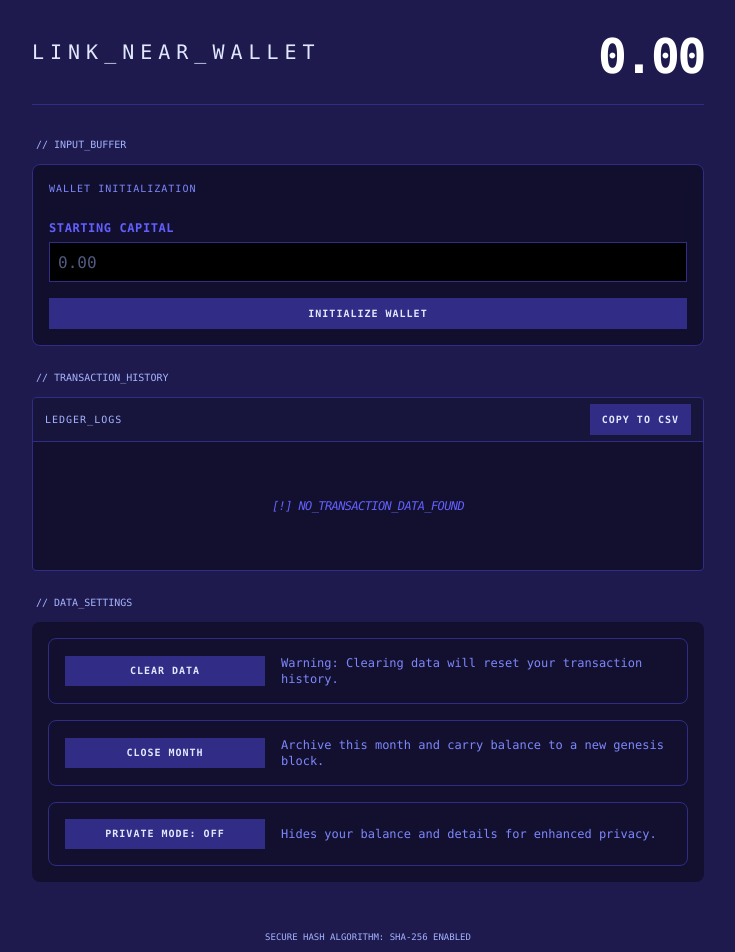
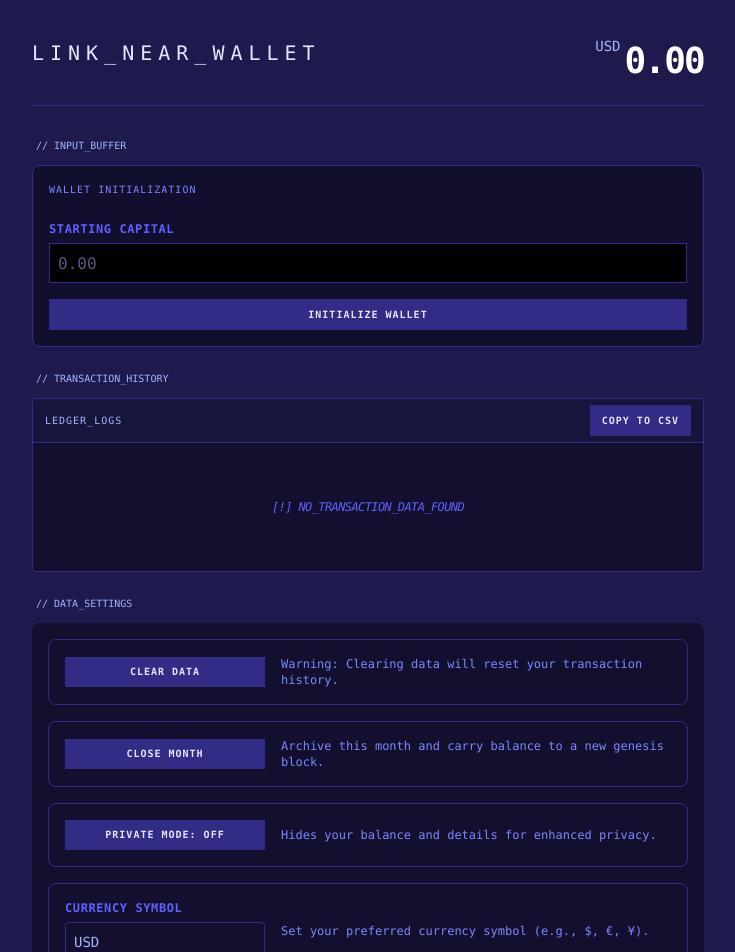
Before and after one commit to marespopa/linknear, a React (Vite) app in the folder app/: page / in a window 1280 px wide. Shown: the top 952 px of the page, without its empty margins (272-1007 px from the left). Built offline with nearby package versions, Linux system fonts and the light colour scheme; the HTML template or start-up script is replaced by a standard one.

Commit message:
feat: implement currency symbol

```diff
--- a/app/package.json
+++ b/app/package.json
@@ -13,6 +13,7 @@
   "dependencies": {
     "@tailwindcss/vite": "^4.2.0",
     "clsx": "^2.1.1",
+    "idb-keyval": "^6.2.2",
     "jotai": "^2.18.0",
     "lucide-react": "^0.574.0",
     "nanoid": "^5.1.6",
--- a/app/src/App.tsx
+++ b/app/src/App.tsx
@@ -1,6 +1,6 @@
 // src/App.tsx
 import { useAtom, useAtomValue } from 'jotai';
-import { balanceAtom, privacyAtom } from './store/atoms';
+import { balanceAtom, currencyAtom, privacyAtom } from './store/atoms';
 import { useRegisterSW } from 'virtual:pwa-register/react';
 import TransactionForm from './components/TransactionForm';
 import TransactionHistory from './components/TransactionHistory';
@@ -9,6 +9,7 @@ import SectionHeader from './components/ui/SectionHeader';
 
 export default function App() {
   const balance = useAtomValue(balanceAtom);
+  const currency = useAtomValue(currencyAtom);
   const [isPrivateMode, setIsPrivateMode] = useAtom(privacyAtom);
 
   useRegisterSW({
@@ -34,10 +35,17 @@ export default function App() {
               LINK_NEAR_WALLET
             </h1>
             <div
-              className="text-5xl font-bold text-white tracking-tighter"
+              className="text-5xl font-bold text-white cursor-pointer select-none"
               onClick={() => setIsPrivateMode(!isPrivateMode)}
             >
-              {balanceDisplay}
+              <span className="text-white font-bold text-4xl tabular-nums">
+                <span className="text-sm font-light text-indigo-300 align-top mr-1 inline-block mt-1">
+                  {currency}
+                </span>
+                <span className="tracking-tighter">
+                  {balanceDisplay}
+                </span>
+              </span>
             </div>
           </div>
         </header>
@@ -55,8 +63,8 @@ export default function App() {
           </section>
 
           <section>
-           <SectionHeader title="Data_Settings" />
-           <Settings />
+            <SectionHeader title="Data_Settings" />
+            <Settings />
           </section>
         </div>
         {/* System Footer */}
--- a/app/src/components/Settings.tsx
+++ b/app/src/components/Settings.tsx
@@ -1,7 +1,7 @@
-import React from 'react'; // Added React import
 import Button from './forms/Button';
+import Input from './forms/Input';
 import { useAtom } from 'jotai';
-import { chainAtom, historyAtom, privacyAtom } from '../store/atoms';
+import { chainAtom, currencyAtom, historyAtom, privacyAtom } from '../store/atoms';
 import { generateHash, generateMonthSeal } from '../logic/crypto';
 
 // 1. Define the Interface (or import it)
@@ -16,6 +16,7 @@ interface Block {
 
 const Settings: React.FC = () => {
   const [chain, setChain] = useAtom(chainAtom);
+  const [currency, setCurrency] = useAtom(currencyAtom);
   const [, setHistory] = useAtom(historyAtom); // Skip 'history' if unused to avoid TS warnings
   const [isPrivateMode, setIsPrivateMode] = useAtom(privacyAtom);
 
@@ -106,6 +107,20 @@ const Settings: React.FC = () => {
           Hides your balance and details for enhanced privacy.
         </p>
       </div>
+
+  <div className="grid grid-cols-1 md:grid-cols-[200px_1fr] gap-4 items-center p-4 border border-indigo-900 rounded-lg mt-4">
+  <Input
+    type="text"
+    placeholder="Enter a symbol..."
+    value={currency}
+    label="Currency Symbol"
+    onChange={(e) => setCurrency(e.target.value)}
+    className="bg-transparent border border-indigo-900 rounded px-2 py-1 text-sm text-indigo-300 focus:outline-none focus:ring-2 focus:ring-indigo-500"
+  />
+  <p className="text-xs text-indigo-400">
+    Set your preferred currency symbol (e.g., $, €, ¥).
+  </p>
+    </div>
     </div>
   );
 };
--- a/app/src/store/atoms.ts
+++ b/app/src/store/atoms.ts
@@ -2,6 +2,7 @@ import { atom } from 'jotai';
 import { atomWithStorage } from 'jotai/utils';
 import type { Block } from '../logic/crypto';
 
+export const currencyAtom = atomWithStorage<string>('git-fi-currency', 'USD');
 export const chainAtom = atomWithStorage<Block[]>('git-fi-chain', []);
 export const privacyAtom = atomWithStorage<boolean>(
   'git-fi-private-mode',
```
Also changed, not shown: 1 other file (tests, documents, lock files or other folders).
